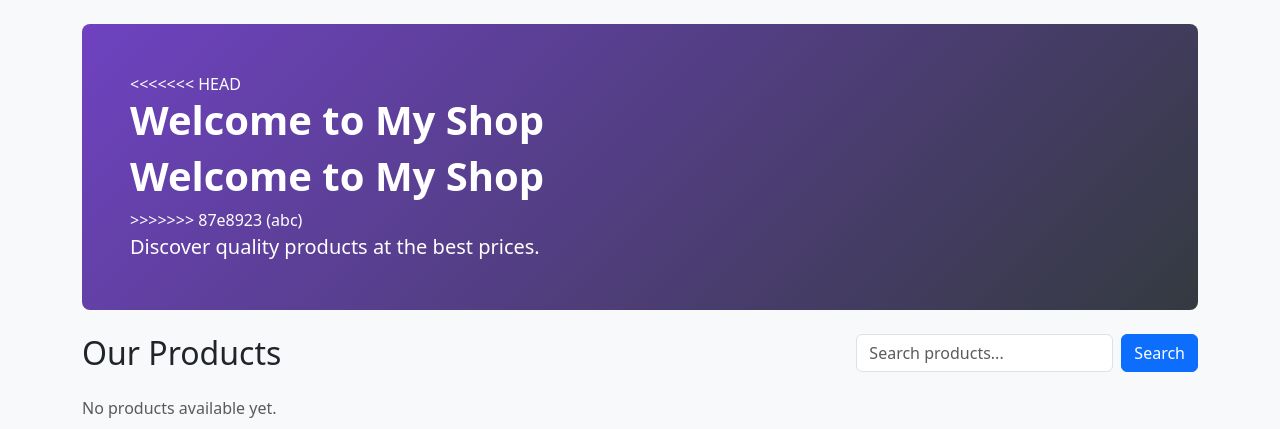
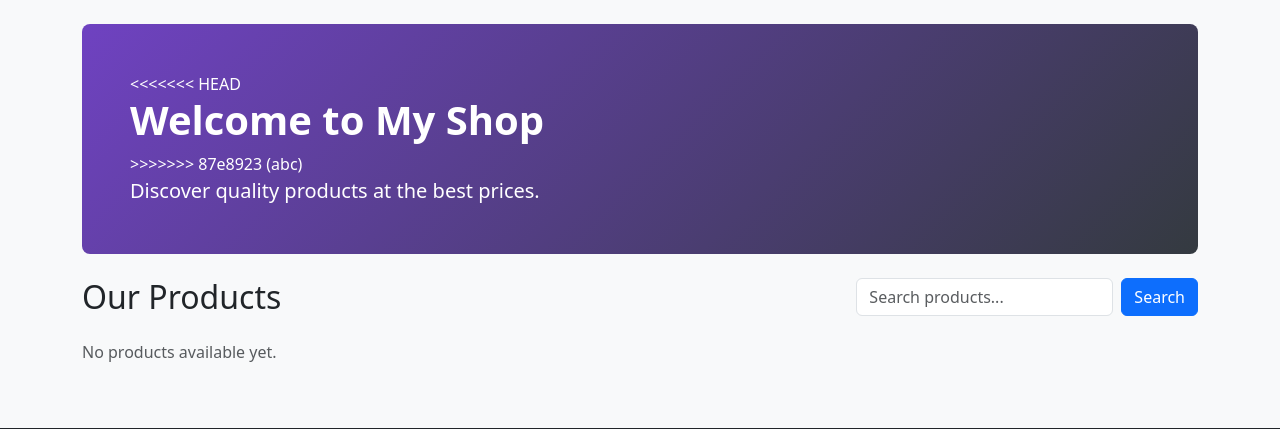
Before and after one commit to Farwa512/ecommerce-app, a Flask app: page / in a window 1280 px wide. Shown: the part 56-485 px from the top of the page. Run offline with Flask 3, Linux system fonts and the light colour scheme; data that the repository does not hold is empty.

Commit message:
Update index.html

```diff
--- a/templates/index.html
+++ b/templates/index.html
@@ -2,7 +2,6 @@
 {% block content %}
 <div class="p-5 mb-4 rounded-3 text-white" style="background: linear-gradient(135deg, #6f42c1, #343a40);">
 <<<<<<< HEAD
-  <h1 class="display-6 fw-bold">Welcome to My Shop</h1>
   <h1 class="display-6 fw-bold">Welcome to My Shop</h1>
 
 >>>>>>> 87e8923 (abc)
```
